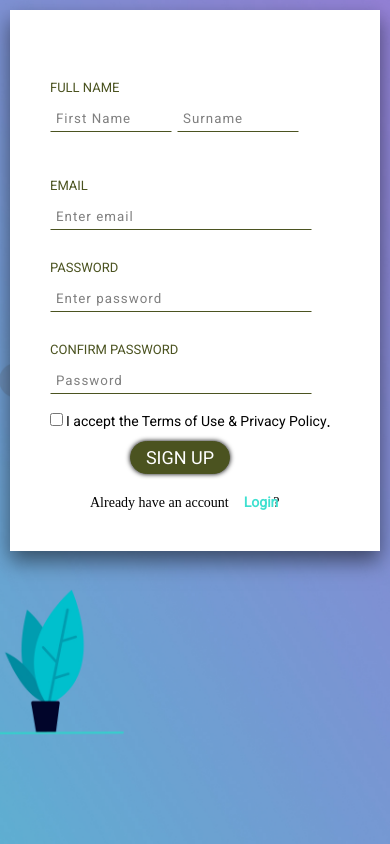
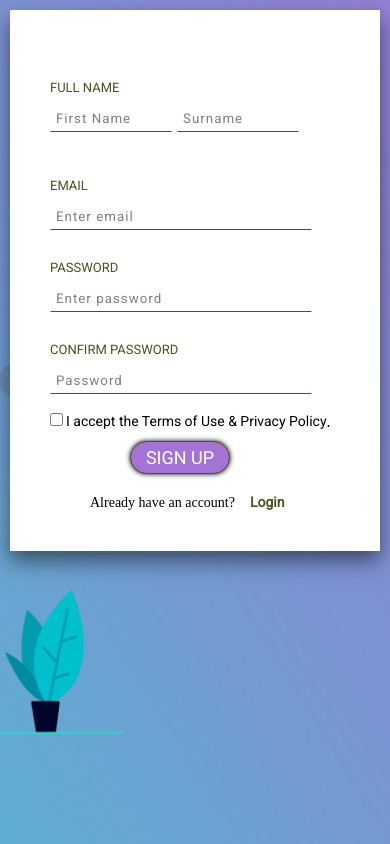
Before and after one commit to zonebyte/smokey, a plain HTML site: page teamsmokeysignup.html in a window 390 px wide. In both pictures the pointer is over the button "SIGN UP". Drawn offline with Linux system fonts and the light colour scheme.

Commit message:
Add files via upload

```diff
--- a/teamsmokeysignup.css
+++ b/teamsmokeysignup.css
@@ -64,6 +64,9 @@ margin-top:10px;
 outline: none;
   cursor: pointer;
 }
+.button:hover {
+	background-color: rgb(165,115,213);
+}
 .reg {
   display:inline-block;
   position: relative;
@@ -75,6 +78,9 @@ outline: none;
   margin-left: 10px;
 margin-top:20px;
 
+}
+.reg:hover {
+	color: rgb(165,115,213);
 }
 
 .have {
@@ -211,7 +217,7 @@ input[type="email"], input[type="password"]{
 }
 .reg {
   font-size: 14px;
-  color:rgb(63,224,208);
+  color:rgb(75,83,32);
   font-weight: bold;
   left:5px;
 }
--- a/teamsmokeysignup.html
+++ b/teamsmokeysignup.html
@@ -24,7 +24,7 @@
 
     <p class="use"><input type="checkbox">I accept the Terms of Use & Privacy Policy</p>.
     <button class="button">SIGN UP</button><br>
-    <p class="have">Already have an account<a href="index.html" class="reg">Login</a>?</p>
+    <p class="have">Already have an account?<a href="index.html" class="reg">Login</a></p>
   </form>
   </div>
   <script type="text/javascript" src="smokey.js"></script>
```
